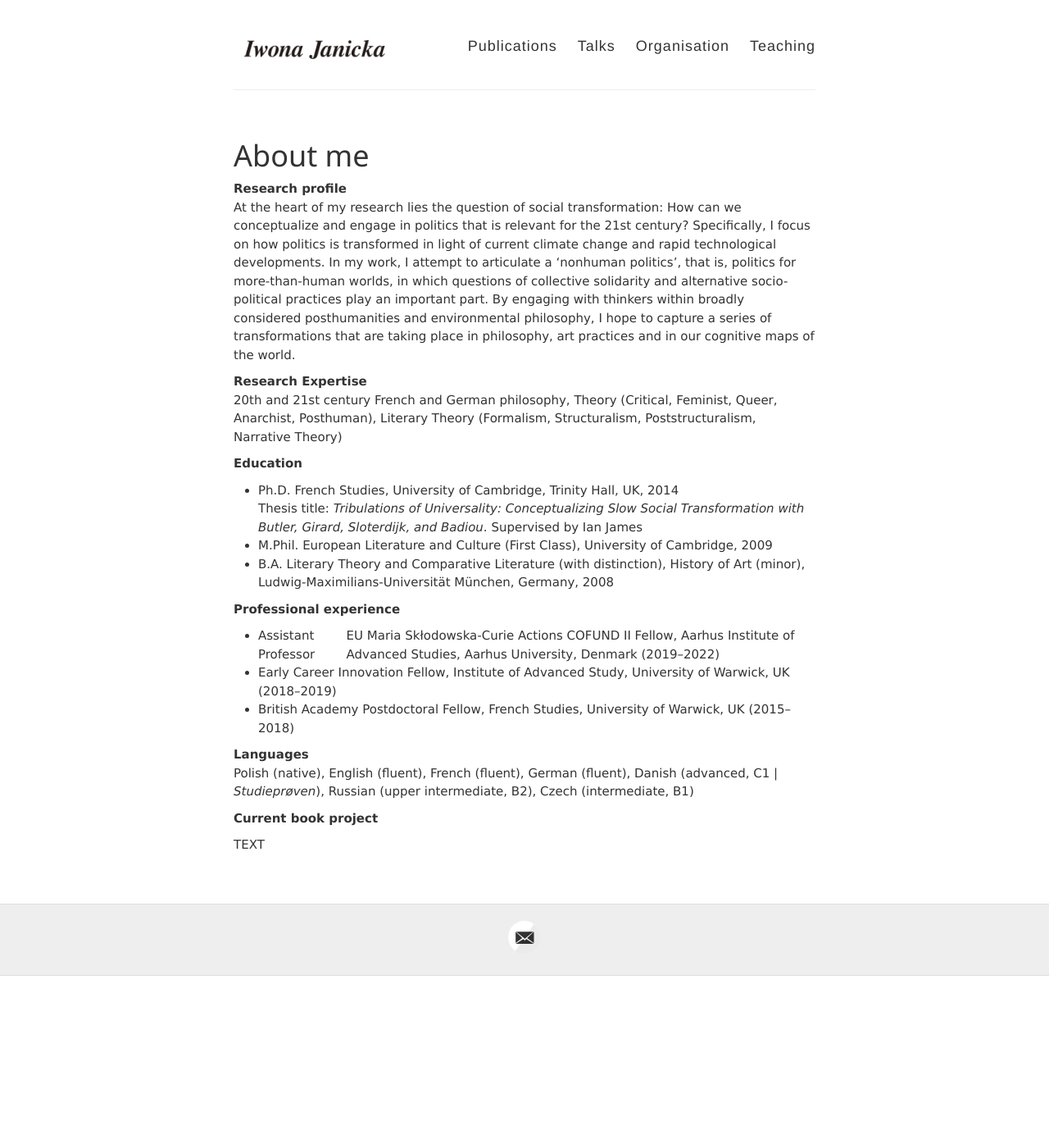
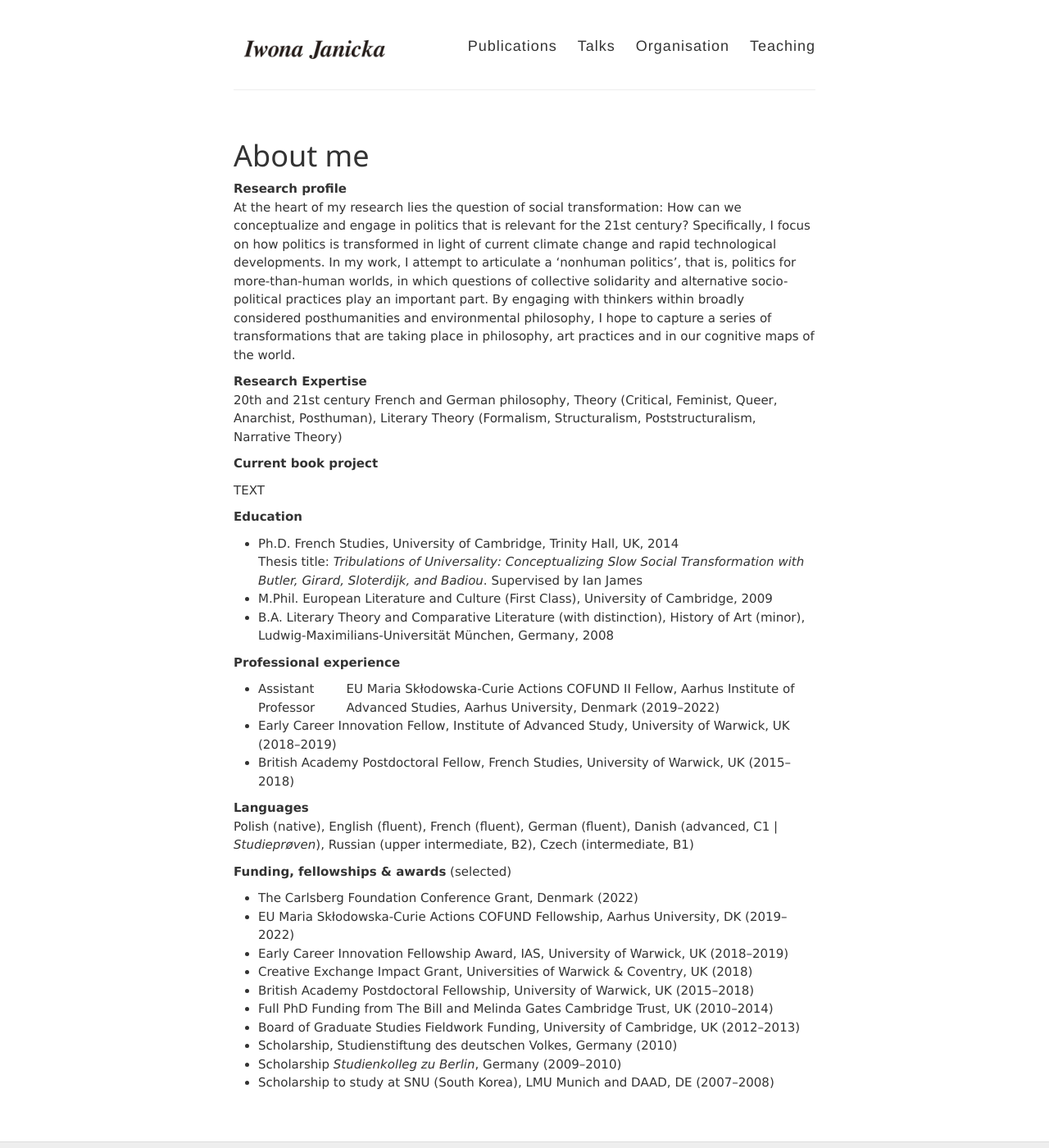
Before and after one commit to IJanicka/IJanicka.github.io, a Jekyll site: the page built from about.md, in a window 1280 px wide and 1400 px high. Shown: the whole window at 82% size. Built offline with Jekyll 4.4.1, drawn with Linux system fonts in a browser that asks for light colours.

Commit message:
Update about.md

```diff
--- a/about.md
+++ b/about.md
@@ -25,6 +29,17 @@
 **Languages**<br>
 Polish (native), English (fluent), French (fluent), German (fluent), Danish (advanced, C1 | *Studieprøven*), Russian (upper intermediate, B2), Czech (intermediate, B1)<br>
 
-**Current book project**
 
-TEXT
+
+**Funding, fellowships & awards** (selected)<br>
+
+* The Carlsberg Foundation Conference Grant, Denmark (2022)<br>
+* EU Maria Skłodowska-Curie Actions COFUND Fellowship, Aarhus University, DK (2019–2022)	<br>
+* Early Career Innovation Fellowship Award, IAS, University of Warwick, UK (2018–2019)<br>
+* Creative Exchange Impact Grant, Universities of Warwick & Coventry, UK (2018)<br>
+*	British Academy Postdoctoral Fellowship, University of Warwick, UK (2015–2018)<br>
+*	Full PhD Funding from The Bill and Melinda Gates Cambridge Trust, UK (2010–2014)<br>
+*	Board of Graduate Studies Fieldwork Funding, University of Cambridge, UK (2012–2013)<br>
+* Scholarship, Studienstiftung des deutschen Volkes, Germany (2010)<br>
+* Scholarship *Studienkolleg zu Berlin*, Germany (2009–2010)<br>
+* Scholarship to study at SNU (South Korea), LMU Munich and DAAD, DE (2007–2008)<br>
```
Also changed, not shown: other parts of about.md (+4 -0 lines).
